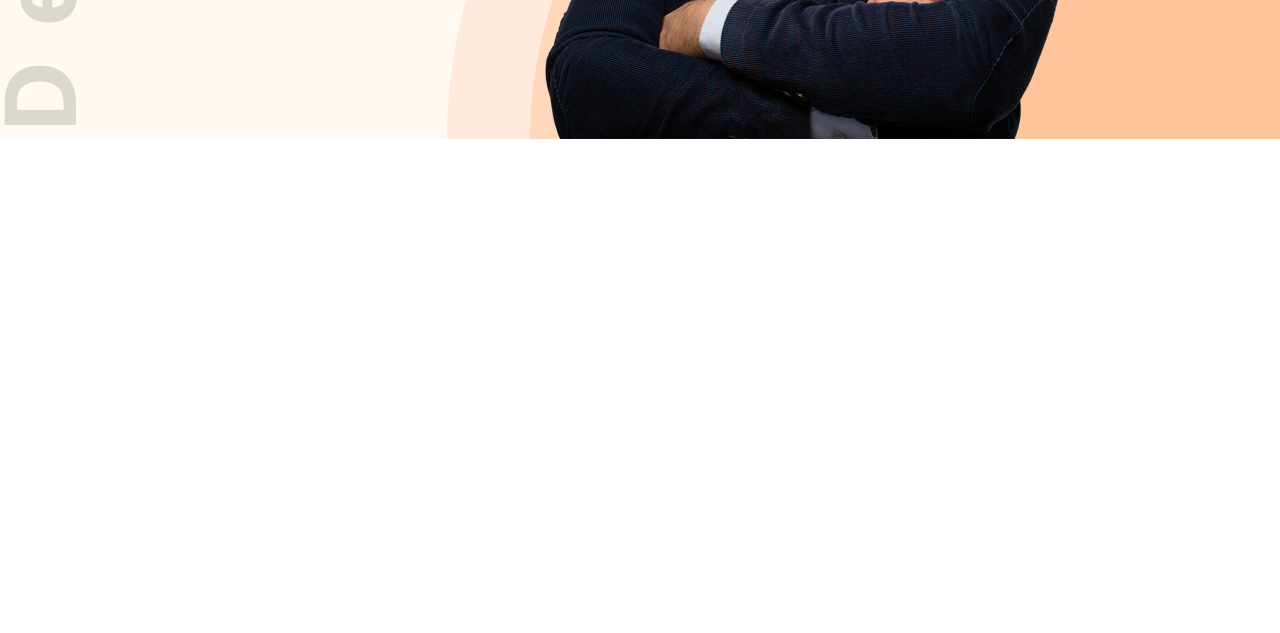
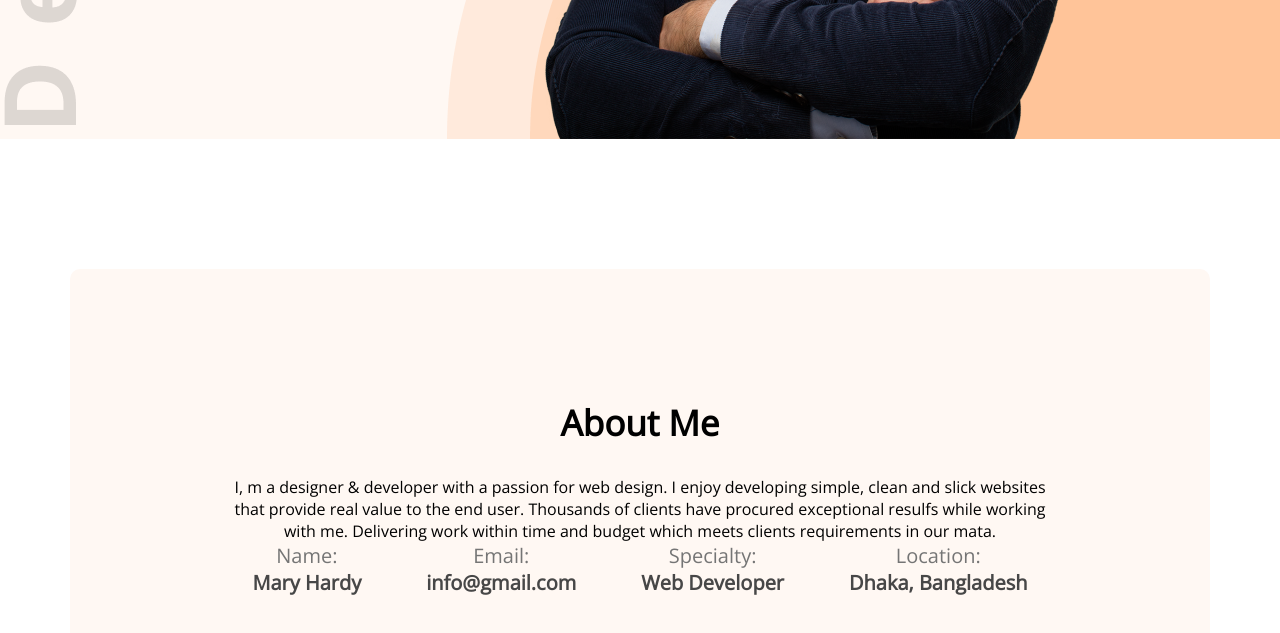
Before and after one commit to saiful172/developer-portfolio-new, a plain HTML site: page index.html in a window 1280 px wide. Shown: the part 701-1334 px from the top of the page. Before the commit the page ends 840 px from the top, so only its background shows below. Drawn offline with nearby package versions, Linux system fonts and the light colour scheme.

Commit message:
About sectioon add

```diff
--- a/index.html
+++ b/index.html
@@ -37,7 +37,31 @@
         </div>
     </header>
     <main>
+        <section class="about">
+            <h3 class="section-title">About Me</h3>
+            <p class="section-desription">I, m a designer & developer with a passion for web design. I enjoy developing simple, clean and slick websites that provide real value to the end user. Thousands of clients have procured exceptional resulfs while working with me. Delivering work within time and budget which meets clients requirements in our mata.</p>
 
+            <div class="about-info-container">
+                <div class="about-info">
+                    <p class="info-title">Name:</p>
+                    <p class="info-description">Mary Hardy</p>
+                </div>
+                <div class="about-info">
+                    <p class="info-title">Email:</p>
+                    <p class="info-description">info@gmail.com</p>
+                </div>
+                <div class="about-info">
+                    <p class="info-title">Specialty:</p>
+                    <p class="info-description">Web Developer</p>
+                </div>
+                <div class="about-info">
+                    <p class="info-title">Location:</p>
+                    <p class="info-description">Dhaka, Bangladesh</p>
+                </div>
+
+            </div>
+
+        </section>
     </main>
 
     <footer>
--- a/style/portfolio.css
+++ b/style/portfolio.css
@@ -19,12 +19,13 @@
 }
 
 /* Header and navigation style */
-.header{
+.header {
     background: #FFF8F3;
-    background-image: url('../images/header_bg.png'),url('../images/developer.png');
+    background-image: url('../images/header_bg.png'), url('../images/developer.png');
     background-repeat: no-repeat;
     background-position: bottom right, left;
 }
+
 nav {
     display: flex;
     justify-content: space-between;
@@ -65,8 +66,54 @@ nav ul {
     font-size: 45px;
     margin-bottom: 5px;
 }
-.banner-description{
+
+.banner-description {
     font-size: 18px;
     color: #757575;
     margin-bottom: 30px;
 }
+
+/* --Main Section */
+main {
+    max-width: 1140px;
+    margin: 0 auto;
+    height: 550px;
+}
+
+/* ---About Style--- */
+.about {
+    margin-top: 130px;
+    background: #FFF8F3;
+    border-radius: 10px;
+    padding: 130px 150px;
+    text-align: center;
+}
+
+.section-title {
+    font-weight: 700;
+    font-size: 35px;
+    margin-bottom: 30px;
+}
+
+.section-description {
+    color: #757575;
+    font-size: 18px;
+    margin-bottom: 30px;
+}
+
+.about-info-container {
+    display: flex;
+    justify-content: space-around;
+}
+
+.about .info-title {
+    font-size: 20px;
+    color: #757575;
+}
+
+.about .info-description {
+    font-weight: 700;
+    font-size: 20px;
+    color: #474747;
+
+}
```
